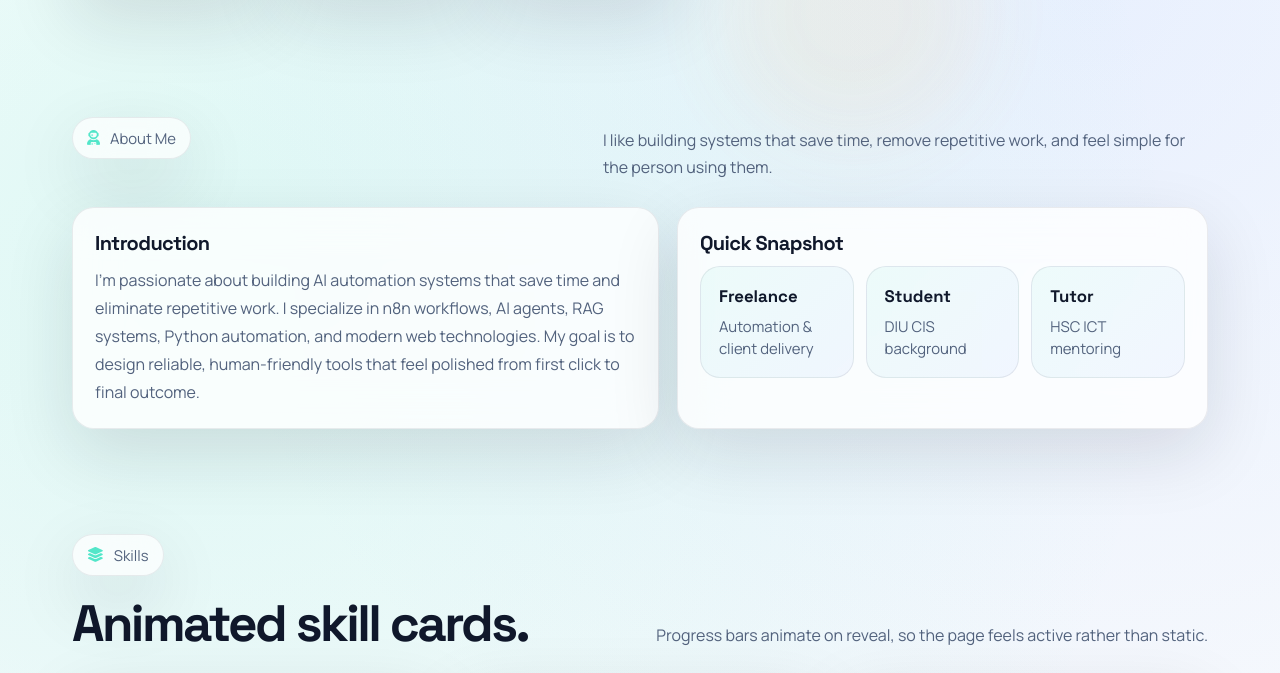
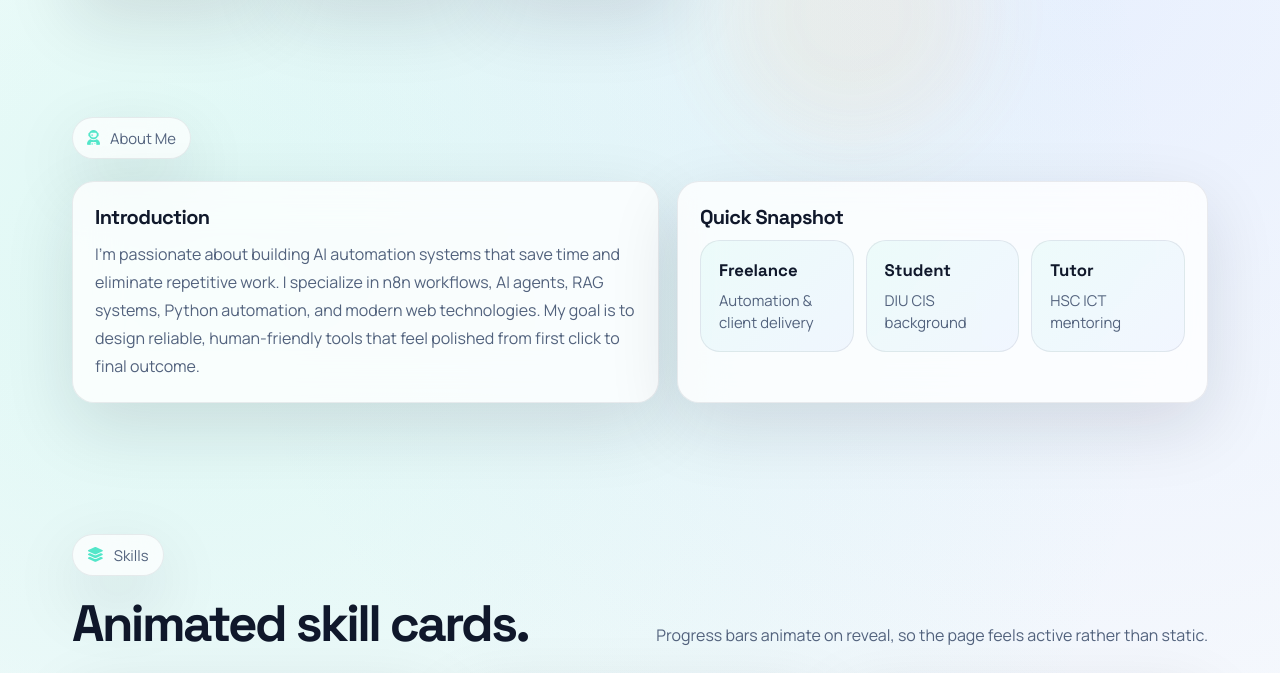
Before and after one commit to Amzadullah/Portfolio, a plain HTML site: page index.html in a window 1280 px wide. Shown: the part 822-1495 px from the top of the page. Drawn offline with nearby package versions, Linux system fonts and the light colour scheme.

Commit message:
Remove personal description from about section
Removed personal description from the about section.

```diff
--- a/index.html
+++ b/index.html
@@ -997,12 +997,6 @@
       <div class="section-head reveal" data-aos="fade-up">
         <div>
           <p class="eyebrow"><i class="fa-solid fa-user-astronaut"></i> About Me</p>
-        </div>
-        <p class="section-kicker">
-          I like building systems that save time, remove repetitive work, and feel simple for the person using them.
-        </p>
-      </div>
-
       <div class="glass-grid about-grid">
         <div class="panel reveal" data-aos="fade-up">
           <h3>Introduction</h3>
```
